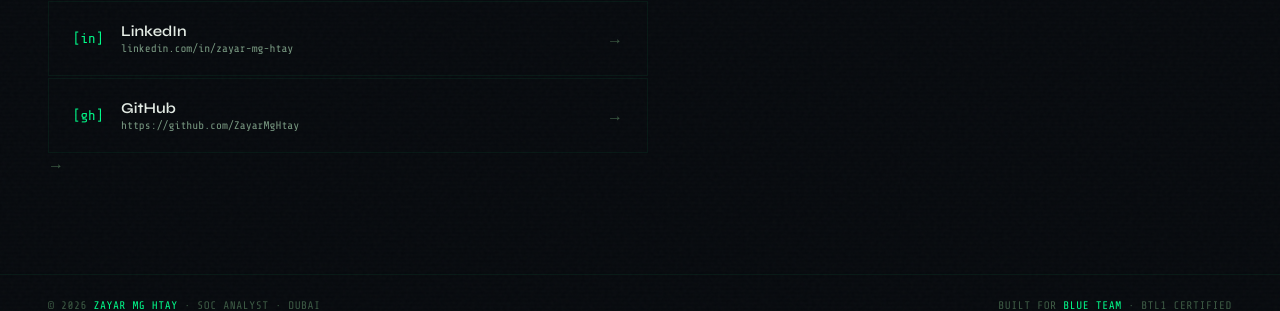
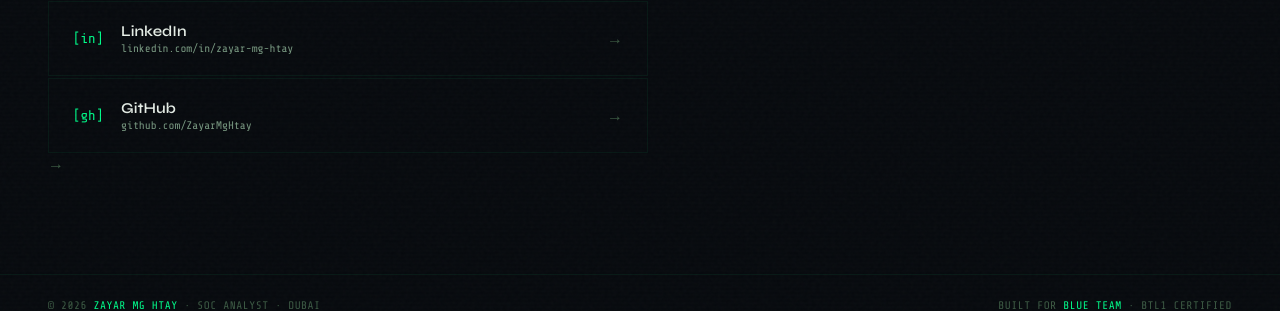
Before and after one commit to ZayarMgHtay/ZayarMgHtay.github.io, a Jekyll site: the page index.html, which Jekyll copies as it is, in a window 1280 px wide and 900 px high, scrolled down 4701 px. Shown: the part 564-875 px from the top of the window. Built offline with Jekyll 4.4.1, drawn with Linux system fonts in a browser that asks for light colours.

Commit message:
update contact

```diff
--- a/index.html
+++ b/index.html
@@ -1319,7 +1319,7 @@
   <div class="contact-inner">
     <p class="contact-text fade-up">Currently open to SOC Analyst L1 opportunities in Dubai. If you're looking for a blue team analyst with real SOC internship experience, BTL1 certification, and genuine passion for threat hunting — let's talk.</p>
     <div class="contact-links">
-      <a href="mailto:your@email.com" class="contact-link fade-up">
+      <a href="mailto:zayarmghtay@email.com" class="contact-link fade-up">
         <div class="contact-link-left">
           <div class="contact-link-icon">[✉]</div>
           <div>
@@ -1344,7 +1344,7 @@
           <div class="contact-link-icon">[gh]</div>
           <div>
             <div class="contact-link-name">GitHub</div>
-            <div class="contact-link-handle">https://github.com/ZayarMgHtay</div>
+            <div class="contact-link-handle">github.com/ZayarMgHtay</div>
           </div>
         </div>
         <div class="contact-link-arrow">→</div>
```
